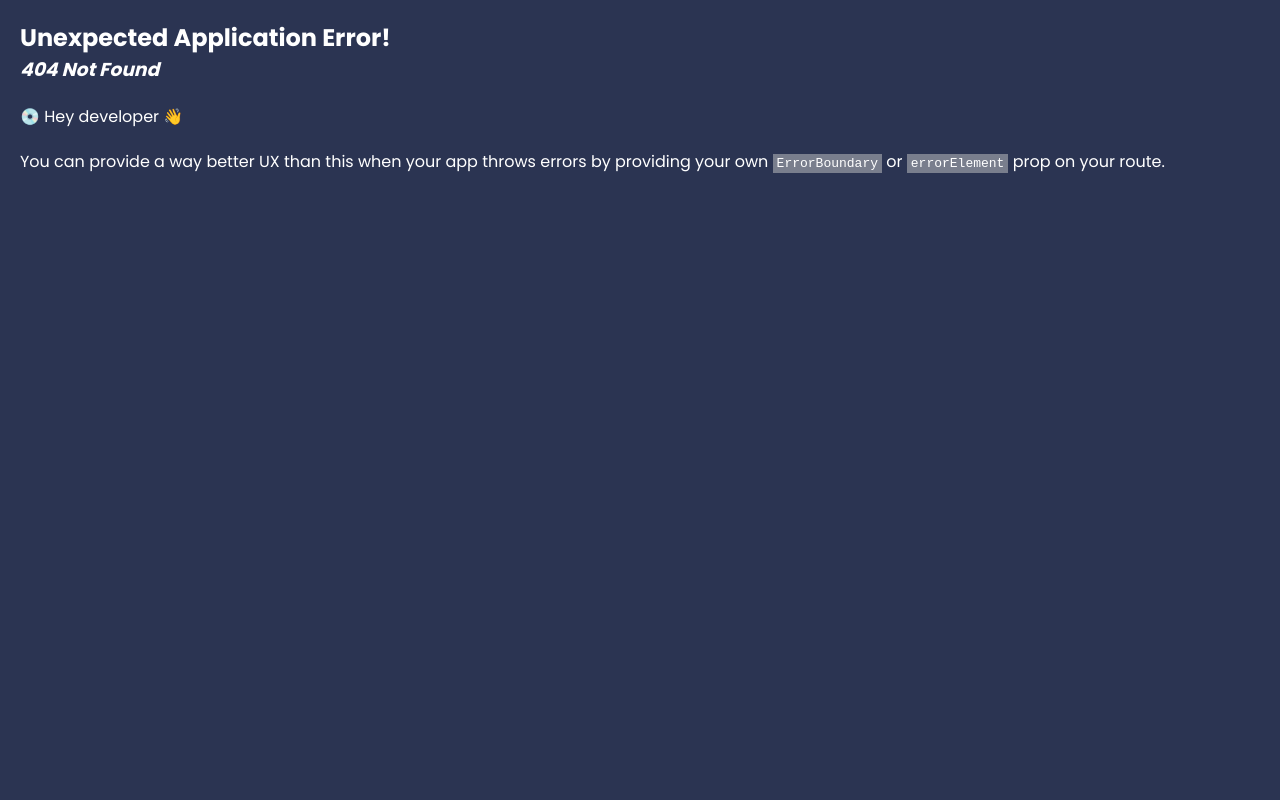
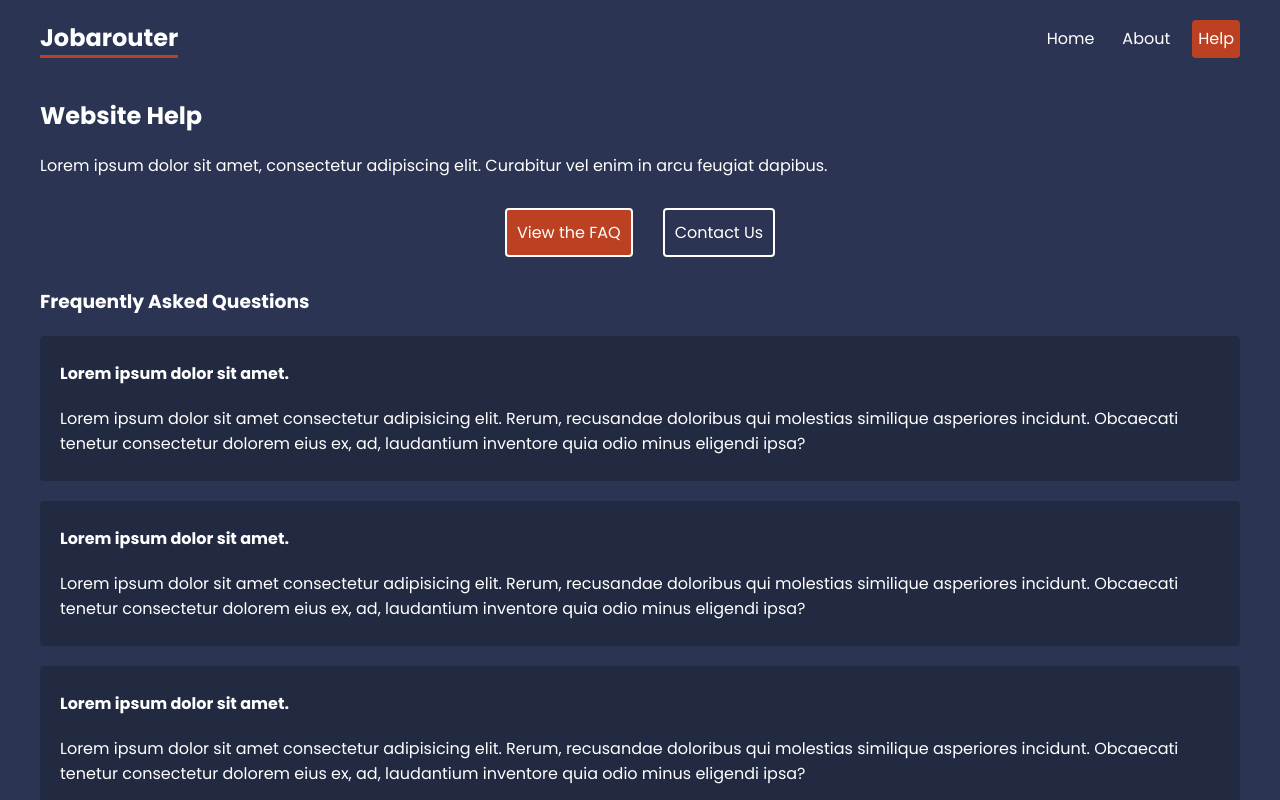
Before and after one commit to jono-rams/react-router, a React (Create React App) app: page /help/faq in a window 1280 px wide. Before the commit this address had no page. Shown: the top 800 px of the page. Built offline with nearby package versions, Linux system fonts and the light colour scheme.

Commit message:
Nested Routes and Layouts

```diff
--- a/src/App.js
+++ b/src/App.js
@@ -6,12 +6,19 @@
 
 // layouts
 import RootLayout from "./layouts/RootLayout";
+import HelpLayout from "./layouts/HelpLayout";
+import Faq from "./pages/help/Faq";
+import Contact from "./pages/help/Contact";
 
 const router = createBrowserRouter(
   createRoutesFromElements(
     <Route path="/" element={<RootLayout />}>
       <Route index element={<Home />} />
-      <Route path="/about" element={<About />} />
+      <Route path="about" element={<About />} />
+      <Route path="help" element={<HelpLayout />}>
+        <Route path="faq" element={<Faq />} />
+        <Route path="contact" element={<Contact />} />
+      </Route>
     </Route>
   )
 )
--- a/src/index.css
+++ b/src/index.css
@@ -54,10 +54,51 @@
 }
 
 /* help layout */
-
+.help-layout nav {
+  display: flex;
+  justify-content: center;
+  gap: 30px;
+  margin: 30px 0;
+}
+.help-layout nav a{
+  padding: 10px;
+  border: 2px solid white;
+  border-radius: 4px;
+  text-decoration: none;
+}
+.help-layout nav a:hover{
+  border-color: var(--primary);
+}
+.help-layout nav a.active {
+  background: var(--primary);
+}
 
 /* faq */
+.faq .question {
+  background: rgba(0,0,0,0.2);
+  padding: 5px 20px;
+  border-radius: 4px;
+  margin: 20px 0;
+}
 
+/* contact form */
+form {
+  margin-top: 30px;
+}
+form input, form label span, form textarea {
+  display: block;
+}
+form input, form textarea {
+  margin-bottom: 30px;
+  padding: 8px;
+  border-radius: 4px;
+  border: 0;
+  width: 300px;
+  color: var(--secondary);
+}
+form label span {
+  margin-bottom: 10px;
+}
 
 /* careers list */
 
--- /dev/null
+++ b/src/layouts/HelpLayout.js
@@ -0,0 +1,19 @@
+import { Outlet, NavLink } from "react-router-dom";
+
+export default function RootLayout() {
+  return (
+    <div className="help-layout">
+
+      <h2>Website Help</h2>
+      <p>Lorem ipsum dolor sit amet, consectetur adipiscing elit. Curabitur vel enim in arcu feugiat dapibus.</p>
+
+      <nav>
+        <NavLink to="faq">View the FAQ</NavLink>
+        <NavLink to="contact">Contact Us</NavLink>
+      </nav>
+
+      <Outlet />
+
+    </div>
+  )
+}
--- a/src/layouts/RootLayout.js
+++ b/src/layouts/RootLayout.js
@@ -7,7 +7,8 @@
         <nav>
           <h1>Jobarouter</h1>
           <NavLink to="/">Home</NavLink>
-          <NavLink to="/about">About</NavLink>
+          <NavLink to="about">About</NavLink>
+          <NavLink to="help">Help</NavLink>
         </nav>
       </header>
 
--- /dev/null
+++ b/src/pages/help/Contact.js
@@ -0,0 +1,18 @@
+export default function Contact() {
+  return (
+    <div className="contact">
+      <h3>Contact Us</h3>
+      <form>
+        <label>
+          <span>Your email:</span>
+          <input type="email" name="email" required />
+        </label>
+        <label>
+          <span>Your message:</span>
+          <textarea name="message" required></textarea>
+        </label>
+        <button>Submit</button>
+      </form>
+    </div>
+  )
+}
--- /dev/null
+++ b/src/pages/help/Faq.js
@@ -0,0 +1,33 @@
+export default function Faq() {
+  return (
+    <div className="faq">
+      <h3>Frequently Asked Questions</h3>
+
+      <div className="question">
+        <p><strong>Lorem ipsum dolor sit amet.</strong></p>
+        <p>Lorem ipsum dolor sit amet consectetur adipisicing elit. Rerum, recusandae doloribus qui molestias similique asperiores incidunt. Obcaecati tenetur consectetur dolorem eius ex, ad, laudantium inventore quia odio minus eligendi ipsa?</p>
+      </div>
+
+      <div className="question">
+        <p><strong>Lorem ipsum dolor sit amet.</strong></p>
+        <p>Lorem ipsum dolor sit amet consectetur adipisicing elit. Rerum, recusandae doloribus qui molestias similique asperiores incidunt. Obcaecati tenetur consectetur dolorem eius ex, ad, laudantium inventore quia odio minus eligendi ipsa?</p>
+      </div>
+
+      <div className="question">
+        <p><strong>Lorem ipsum dolor sit amet.</strong></p>
+        <p>Lorem ipsum dolor sit amet consectetur adipisicing elit. Rerum, recusandae doloribus qui molestias similique asperiores incidunt. Obcaecati tenetur consectetur dolorem eius ex, ad, laudantium inventore quia odio minus eligendi ipsa?</p>
+      </div>
+
+      <div className="question">
+        <p><strong>Lorem ipsum dolor sit amet.</strong></p>
+        <p>Lorem ipsum dolor sit amet consectetur adipisicing elit. Rerum, recusandae doloribus qui molestias similique asperiores incidunt. Obcaecati tenetur consectetur dolorem eius ex, ad, laudantium inventore quia odio minus eligendi ipsa?</p>
+      </div>
+
+      <div className="question">
+        <p><strong>Lorem ipsum dolor sit amet.</strong></p>
+        <p>Lorem ipsum dolor sit amet consectetur adipisicing elit. Rerum, recusandae doloribus qui molestias similique asperiores incidunt. Obcaecati tenetur consectetur dolorem eius ex, ad, laudantium inventore quia odio minus eligendi ipsa?</p>
+      </div>
+
+    </div>
+  )
+}
```
